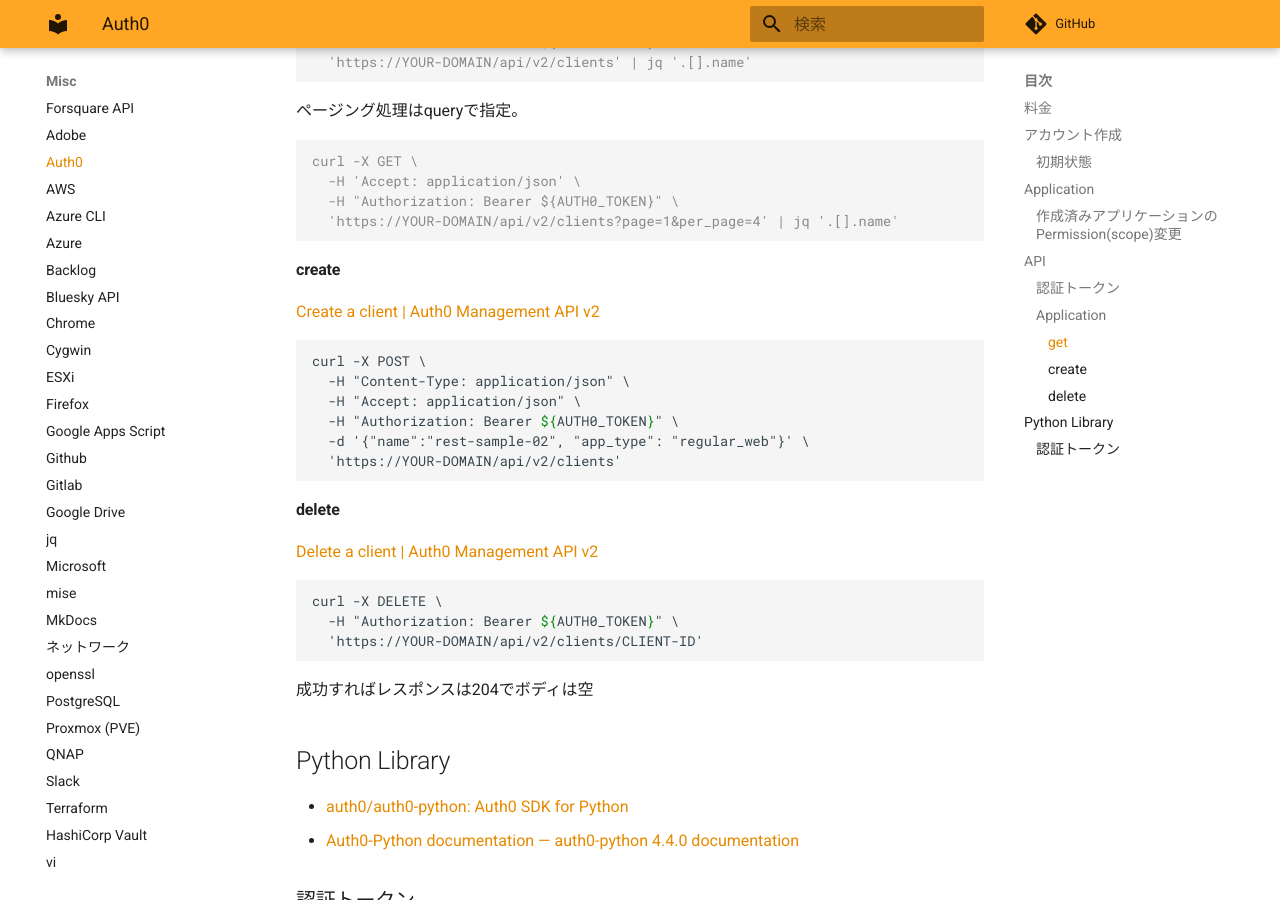
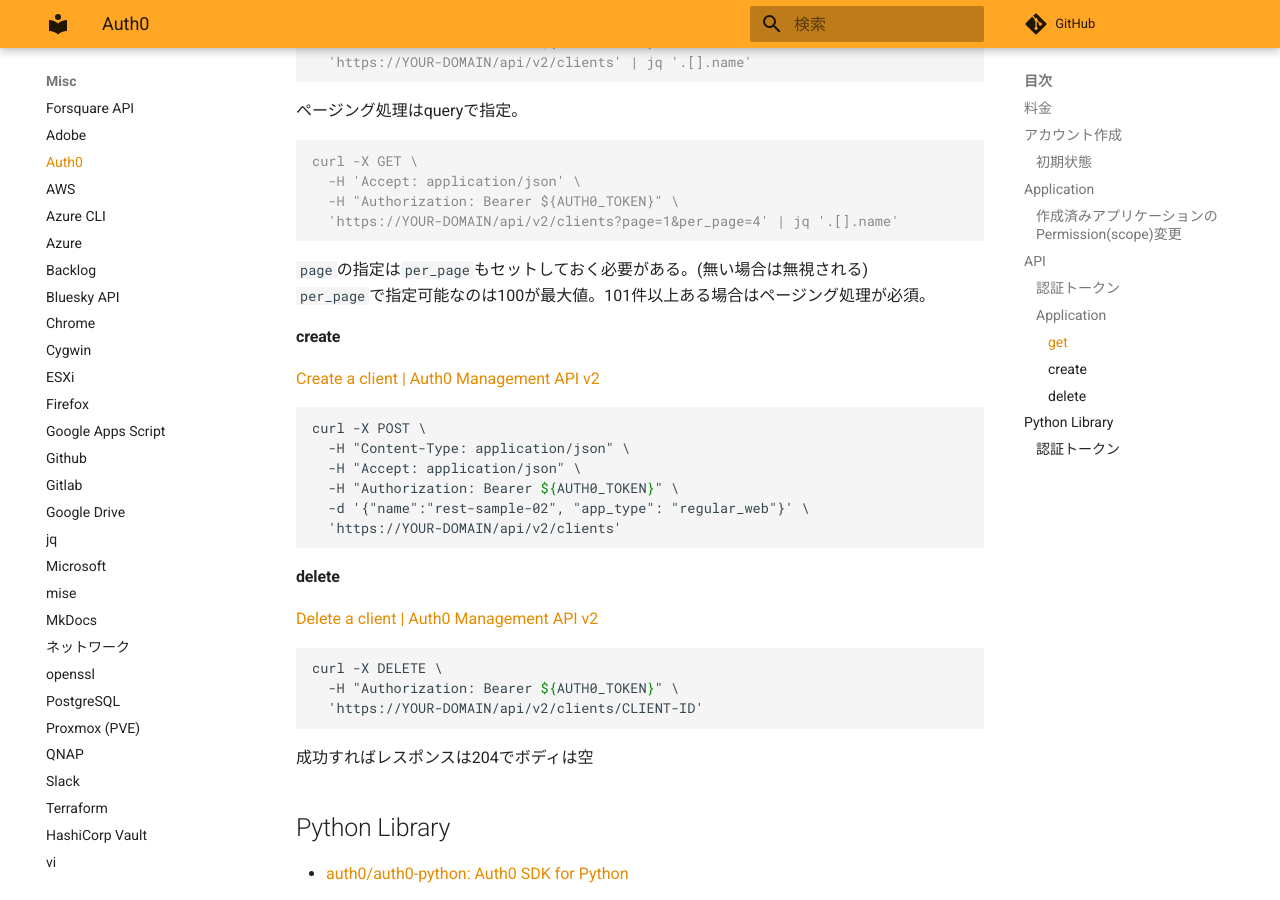
Before and after one commit to zaki-lknr/docs, an MkDocs documentation site: the page built from docs/Misc/auth0.md, in a window 1280 px wide and 900 px high, scrolled down 2261 px. Built offline with MkDocs 1.6.1 and Material for MkDocs 9.7.7, drawn with Linux system fonts in a browser that asks for light colours; comment, search, counter and statistics services are not loaded.

Commit message:
add: misc/auth0: api/v2/clientsのページ指定について追記

````diff
--- a/docs/Misc/auth0.md
+++ b/docs/Misc/auth0.md
@@ -100,6 +100,9 @@ curl -X GET \
   'https://YOUR-DOMAIN/api/v2/clients?page=1&per_page=4' | jq '.[].name'
 ```
 
+`page`の指定は`per_page`もセットしておく必要がある。(無い場合は無視される)
+`per_page`で指定可能なのは100が最大値。101件以上ある場合はページング処理が必須。
+
 #### create
 
 [Create a client | Auth0 Management API v2](https://auth0.com/docs/api/management/v2/clients/post-clients)
````
